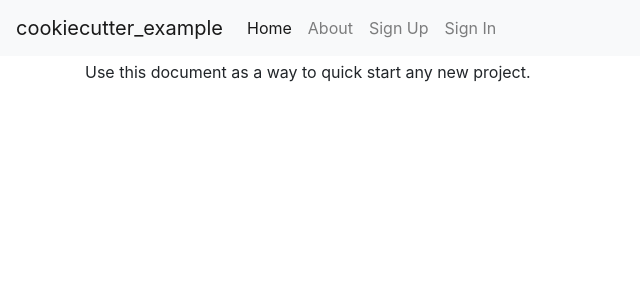
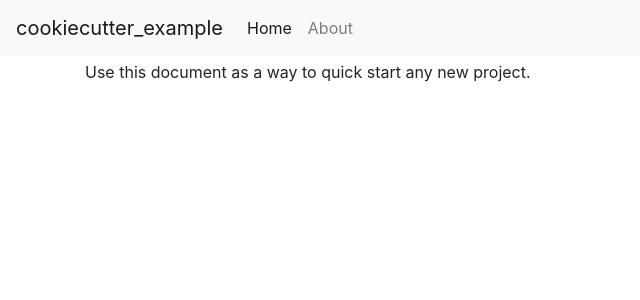
Before and after one commit to mattdood/cookiecutter_example, a Django app: page / in a window 1280 px wide. Shown: the top 300 px of the page, without its empty margins (0-640 px from the left). Run offline with Django 3.2, Linux system fonts and the light colour scheme; some libraries are stand-ins or nearby versions.

Commit message:
readme, base.txt for stripe, removed user urls

```diff
--- a/cookiecutter_example/templates/base.html
+++ b/cookiecutter_example/templates/base.html
@@ -49,25 +49,6 @@
             <li class="nav-item">
               <a class="nav-link" href="{% url 'about' %}">About</a>
             </li>
-            {% if request.user.is_authenticated %}
-              <li class="nav-item">
-                {# URL provided by django-allauth/account/urls.py #}
-                <a class="nav-link" href="{% url 'users:detail' request.user.username  %}">{% trans "My Profile" %}</a>
-              </li>
-              <li class="nav-item">
-                {# URL provided by django-allauth/account/urls.py #}
-                <a class="nav-link" href="{% url 'account_logout' %}">{% trans "Sign Out" %}</a>
-              </li>
-            {% else %}
-              <li class="nav-item">
-                {# URL provided by django-allauth/account/urls.py #}
-                <a id="sign-up-link" class="nav-link" href="{% url 'account_signup' %}">{% trans "Sign Up" %}</a>
-              </li>
-              <li class="nav-item">
-                {# URL provided by django-allauth/account/urls.py #}
-                <a id="log-in-link" class="nav-link" href="{% url 'account_login' %}">{% trans "Sign In" %}</a>
-              </li>
-            {% endif %}
           </ul>
         </div>
       </nav>
--- a/requirements/base.txt
+++ b/requirements/base.txt
@@ -14,3 +14,4 @@ django-model-utils==4.0.0  # https://github.com/jazzband/django-model-utils
 django-allauth==0.41.0  # https://github.com/pennersr/django-allauth
 django-crispy-forms==1.9.0  # https://github.com/django-crispy-forms/django-crispy-forms
 django-redis==4.11.0  # https://github.com/jazzband/django-redis
+stripe==2.41.0 # https://github.com/stripe/stripe-python
```
Also changed, not shown: 1 other file.
